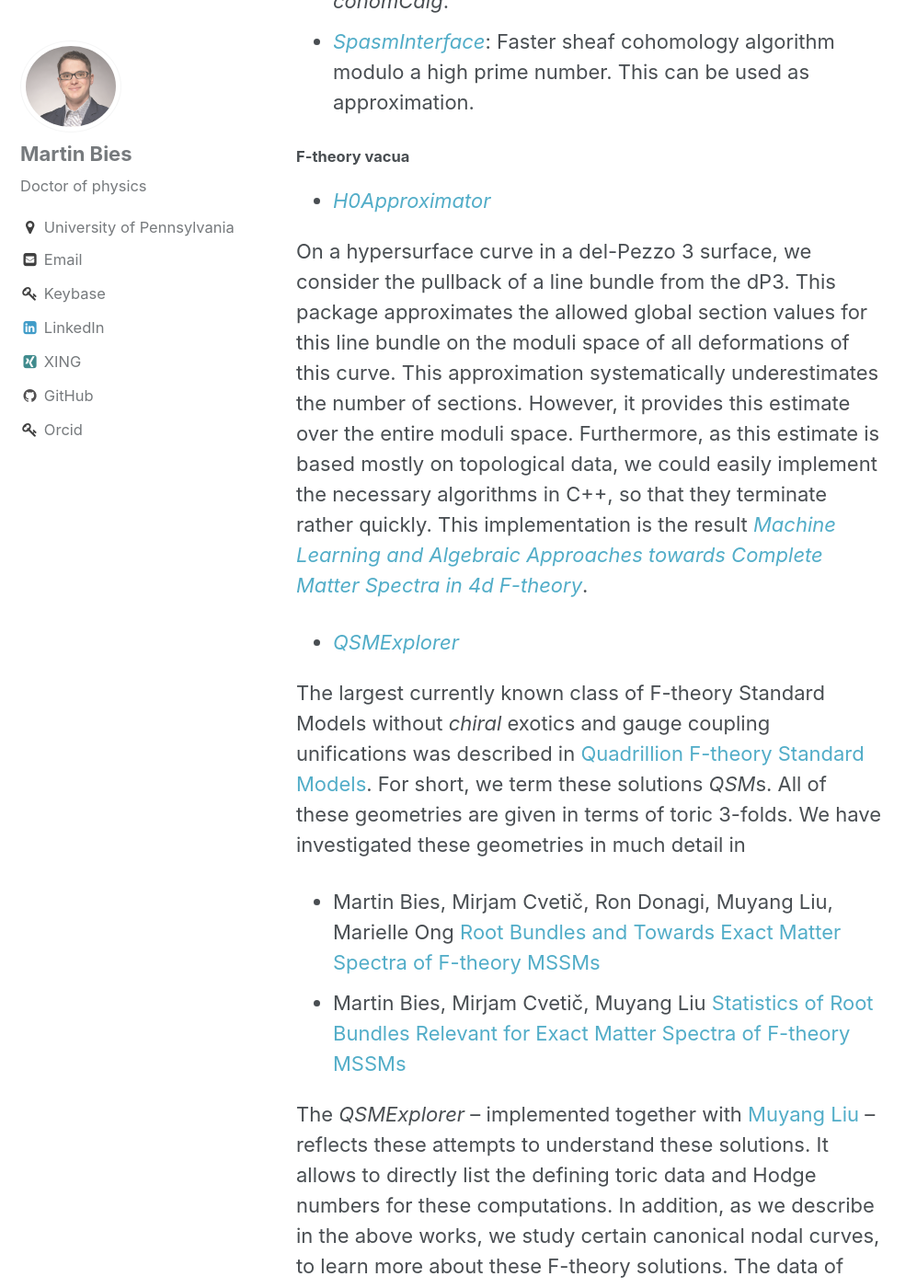
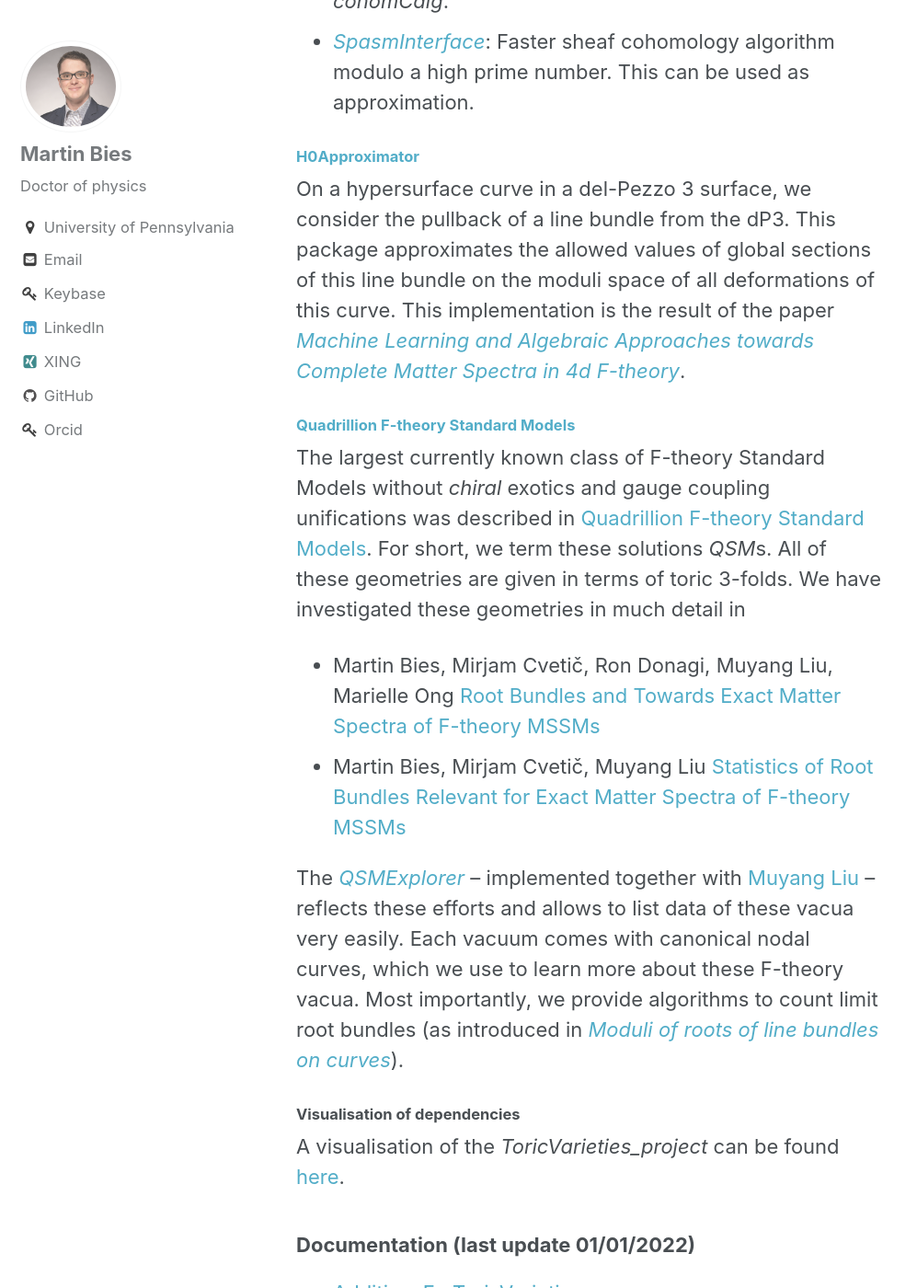
Before and after one commit to MartinBies/MartinBies.github.io, a Jekyll site: the page built from _pages/software.md, in a window 1280 px wide and 1400 px high, scrolled down 1974 px. Shown: the whole window at 92% size, without its empty margins (0-997 px from the left). Built offline with Jekyll 4.4.1, drawn with Linux system fonts in a browser that asks for light colours; some of the changed text lies outside the part shown.

Commit message:
Update content about F-theory inspired packages

```diff
--- a/_pages/software.md
+++ b/_pages/software.md
@@ -41,20 +41,20 @@ We extend this functionality with interfaces to [*cohomCalg*](https://benjaminju
 * [*SpasmInterface*](https://github.com/homalg-project/SheafCohomologyOnToricVarieties/tree/master/SpasmInterface): Faster sheaf cohomology algorithm modulo a high prime number. This can be used as approximation.
 
 
-#### F-theory vacua
+#### [H0Approximator](https://github.com/homalg-project/SheafCohomologyOnToricVarieties/tree/master/H0Approximator)
 
-* [*H0Approximator*](https://github.com/homalg-project/SheafCohomologyOnToricVarieties/tree/master/H0Approximator)
+On a hypersurface curve in a del-Pezzo 3 surface, we consider the pullback of a line bundle from the dP3. This package approximates the allowed values of global sections of this line bundle on the moduli space of all deformations of this curve. This implementation is the result of the paper [*Machine Learning and Algebraic Approaches towards Complete Matter Spectra in 4d F-theory*](https://link.springer.com/article/10.1007%2FJHEP01%282021%29196).
 
-On a hypersurface curve in a del-Pezzo 3 surface, we consider the pullback of a line bundle from the dP3. This package approximates the allowed global section values for this line bundle on the moduli space of all deformations of this curve. This approximation systematically underestimates the number of sections. However, it provides this estimate over the entire moduli space. Furthermore, as this estimate is based mostly on topological data, we could easily implement the necessary algorithms in C++, so that they terminate rather quickly. This implementation is the result [*Machine Learning and Algebraic Approaches towards Complete Matter Spectra in 4d F-theory*](https://link.springer.com/article/10.1007%2FJHEP01%282021%29196).
 
-* [*QSMExplorer*](https://github.com/homalg-project/ToricVarieties_project/tree/master/QSMExplorer)
+#### [Quadrillion F-theory Standard Models](https://arxiv.org/abs/1903.00009)
 
 The largest currently known class of F-theory Standard Models without *chiral* exotics and gauge coupling unifications was described in [Quadrillion F-theory Standard Models](https://arxiv.org/abs/1903.00009). For short, we term these solutions *QSM*s. All of these geometries are given in terms of toric 3-folds. We have investigated these geometries in much detail in
 
 * Martin Bies, Mirjam Cvetič, Ron Donagi, Muyang Liu, Marielle Ong [Root Bundles and Towards Exact Matter Spectra of F-theory MSSMs](https://link.springer.com/article/10.1007%2FJHEP09%282021%29076)
 * Martin Bies, Mirjam Cvetič, Muyang Liu [Statistics of Root Bundles Relevant for Exact Matter Spectra of F-theory MSSMs](https://journals.aps.org/prd/abstract/10.1103/PhysRevD.104.L061903)
 
-The *QSMExplorer* -- implemented together with [Muyang Liu](https://katalog.uu.se/empinfo/?id=N21-1557) -- reflects these attempts to understand these solutions. It allows to directly list the defining toric data and Hodge numbers for these computations. In addition, as we describe in the above works, we study certain canonical nodal curves, to learn more about these F-theory solutions. The data of these nodal curves and, most importantly, algorithm to count so-called limit root bundles (as introduced in [*Moduli of roots of line bundles on curves*](https://arxiv.org/abs/math/0404078)) are available via this package. Extensions of the above works are currently my most active research focus. Therefore, in particular the package *QSMExplorer* is subject to major changes.
+The [*QSMExplorer*](https://github.com/homalg-project/ToricVarieties_project/tree/master/QSMExplorer) -- implemented together with [Muyang Liu](https://katalog.uu.se/empinfo/?id=N21-1557) -- reflects these efforts and allows to list data of these vacua very easily. Each vacuum comes with canonical nodal curves, which we use to learn more about these F-theory vacua. Most importantly, we provide algorithms to count limit root bundles (as introduced in [*Moduli of roots of line bundles on curves*](https://arxiv.org/abs/math/0404078)).
+
 
 
 #### Visualisation of dependencies
```
